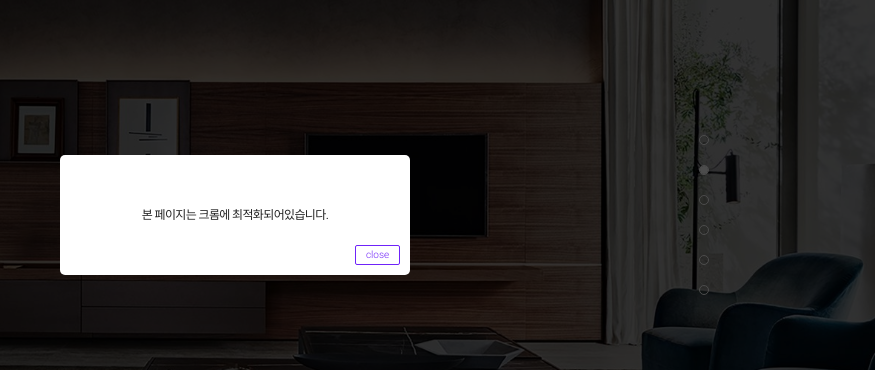
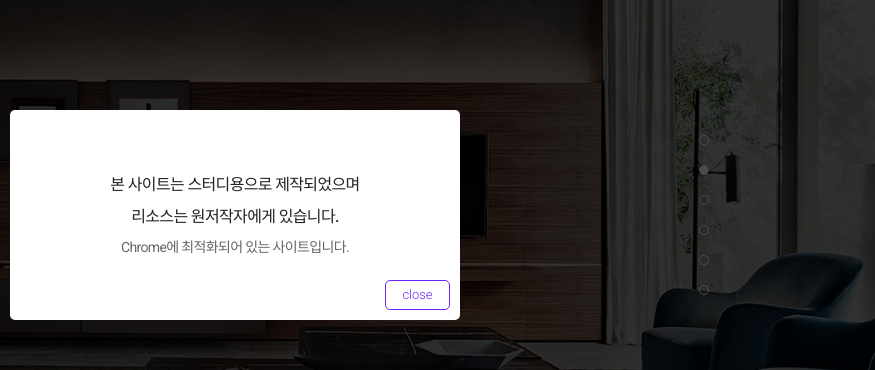
Before and after one commit to dlwlgh324/nexus, a plain HTML site: page index.html in a window 1280 px wide. Shown: the part 185-555 px from the top of the page, 405-1280 px from the left. Drawn offline with Linux system fonts and the light colour scheme; a web font is replaced by a local one.

Commit message:
메뉴,모달창 수정
메뉴,모달창 수정

```diff
--- a/css/main.css
+++ b/css/main.css
@@ -62,8 +62,8 @@ body {
     left: 50%;
     top: 50%;
     transform: translate(-50%, -50%);
-    width: 35rem;
-    height: 12rem;
+    width: 45rem;
+    height: 21rem;
     background-color: #fff;
     display: flex;
     align-items: center;
@@ -75,15 +75,15 @@ body {
     position: absolute;
     right: 1rem;
     bottom: 1rem;
-    width: 4.5rem;
-    height: 2rem;
+    width: 6.5rem;
+    height: 3rem;
     background-color: #fff;
     color: rgb(111, 35, 249);
-    font-size: 1rem;
+    font-size: 1.3rem;
     font-weight: 300;
     cursor: pointer;
     border: 0.1rem solid rgb(111, 35, 249);
-    border-radius: 0.2rem;
+    border-radius: 0.5rem;
     transition: all 0.2s;
 }
 
@@ -93,12 +93,20 @@ body {
 }
 
 .modal-show {
-    font-size: 1.2rem;
+    font-size: 1.4rem;
     font-weight: 400;
-    color: #222;
+    color: #666;
     text-align: center;
     line-height: 2;
 }
+
+.modal-show b {
+    font-size: 1.6rem;
+    font-weight: 500;
+    color: #222;
+    text-align: center;
+}
+
 
 /* 모바일 메뉴 */
 .mobile-menu {
@@ -798,7 +806,6 @@ body {
     color: #fff;
     letter-spacing: 0.14rem;
     padding-top: 5rem;
-
     opacity: 0;
     transform: translateY(30rem);
     transition: transform 1s, opacity 1s;
--- a/index.html
+++ b/index.html
@@ -37,7 +37,11 @@
                 close
             </button>
             <a href="#" class="modal-show">
-                본 페이지는 크롬에 최적화되어있습니다.</a>
+                <b>본 사이트는 스터디용으로 제작되었으며<br>
+                    리소스는 원저작자에게 있습니다.<br>
+                </b>
+
+                Chrome에 최적화되어 있는 사이트입니다.</a>
         </div>
     </div>
     <!-- 모바일메뉴 -->
```
